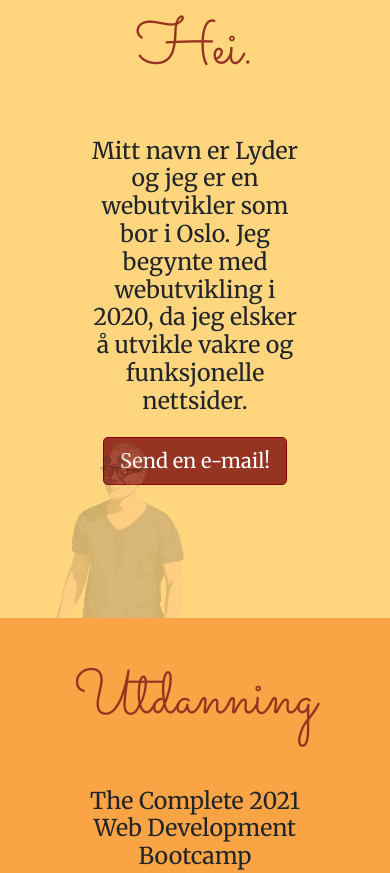
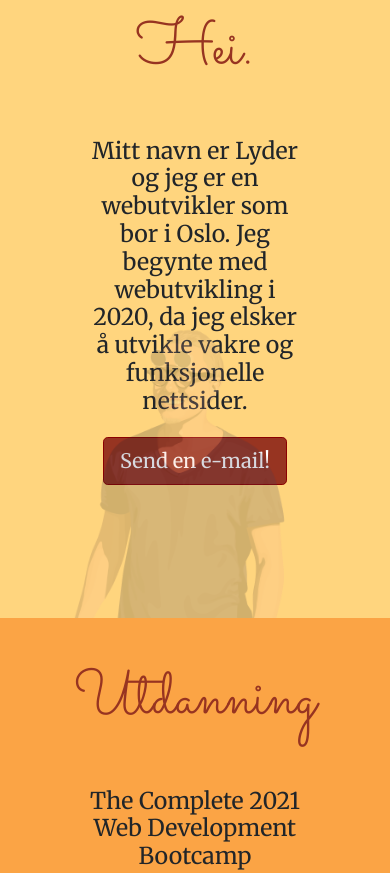
Before and after one commit to MrSounds/mrsounds.github.io, a plain HTML site: page index.html in a window 390 px wide. Shown: the part 732-1605 px from the top of the page. Drawn offline with nearby package versions, Linux system fonts and the light colour scheme.

Commit message:
Update styles.css

```diff
--- a/CSS/styles.css
+++ b/CSS/styles.css
@@ -89,7 +89,7 @@ html {
     opacity: 0.2;
     display: block;
     margin: 0 auto;
-    width: 50%;
+    width: 20rem;
   }
 }
 
```
